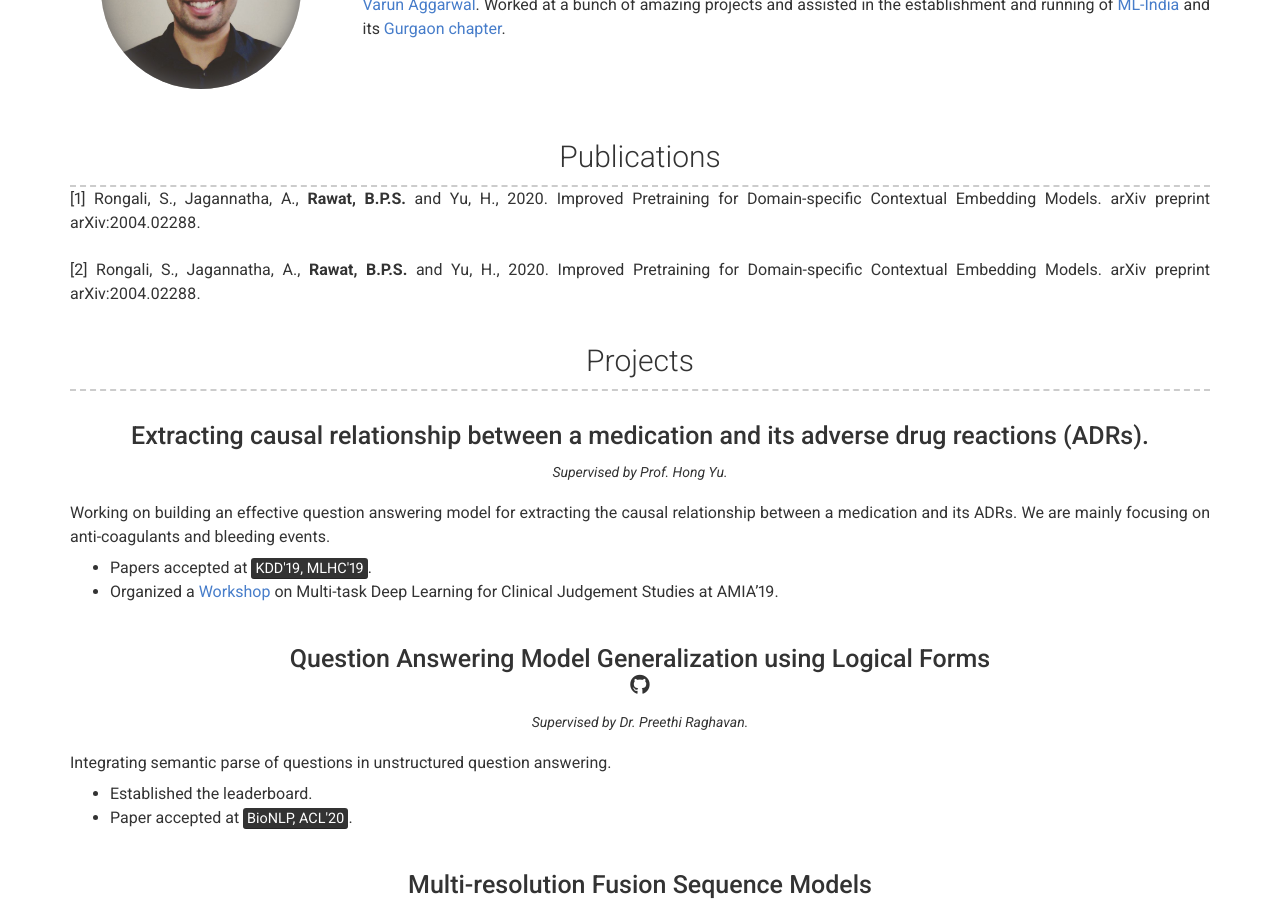
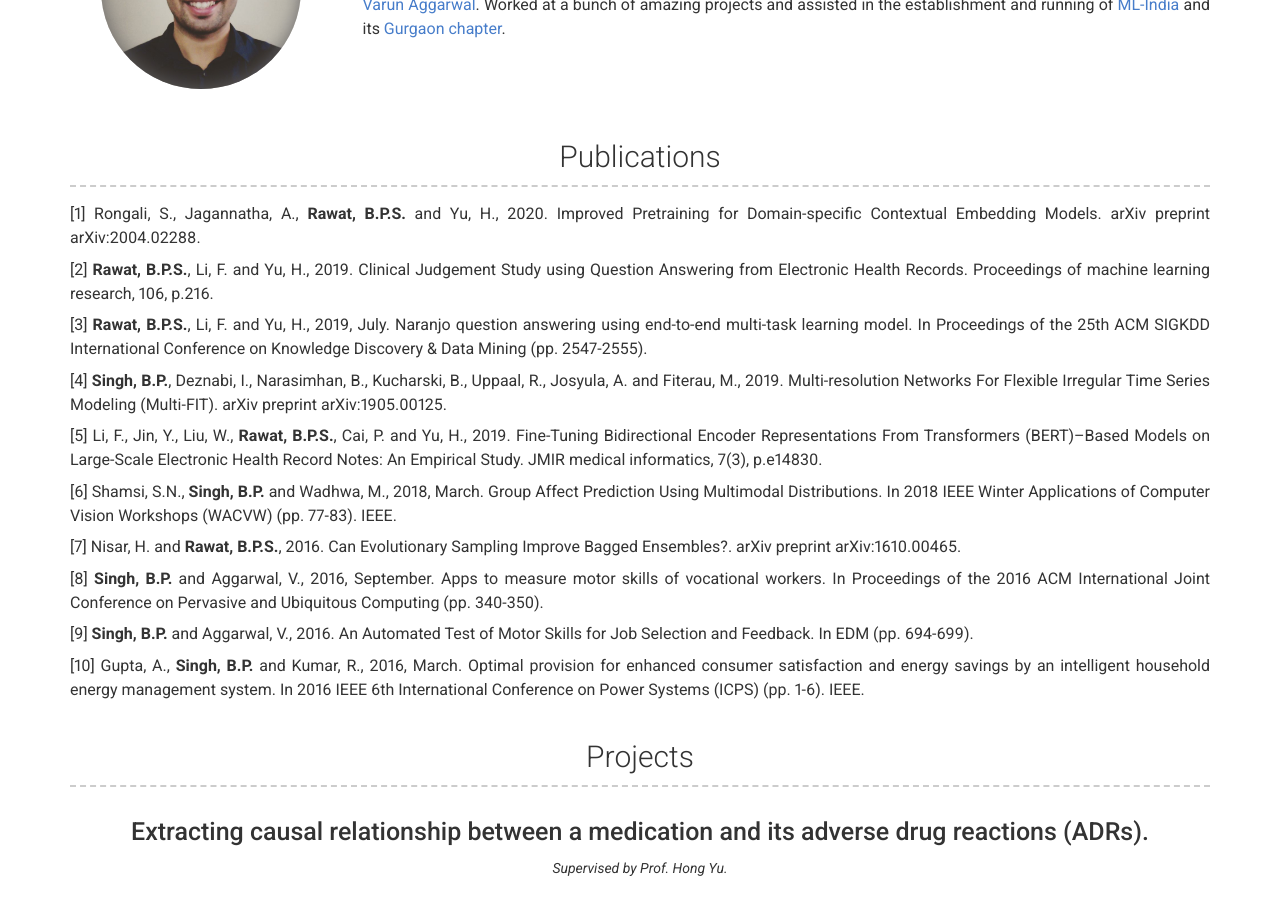
Before and after one commit to bsinghpratap/bsinghpratap.github.io, a Jekyll site: the page built from index.md, in a window 1280 px wide and 900 px high, scrolled down 413 px. Built offline with Jekyll 4.4.1, drawn with Linux system fonts in a browser that asks for light colours; nearby versions of some CDN libraries.

Commit message:
website updated

```diff
--- a/_layouts/default.html
+++ b/_layouts/default.html
@@ -18,8 +18,17 @@
 
       <div class="container projects-container">
         <h3>Publications</h3>
-        <p>[1] Rongali, S., Jagannatha, A., <b>Rawat, B.P.S.</b> and Yu, H., 2020. Improved Pretraining for Domain-specific Contextual Embedding Models. arXiv preprint arXiv:2004.02288.</p><br>
-        <p>[2] Rongali, S., Jagannatha, A., <b>Rawat, B.P.S.</b> and Yu, H., 2020. Improved Pretraining for Domain-specific Contextual Embedding Models. arXiv preprint arXiv:2004.02288.</p>
+        <br>
+        <p>[1] Rongali, S., Jagannatha, A., <b>Rawat, B.P.S.</b> and Yu, H., 2020. Improved Pretraining for Domain-specific Contextual Embedding Models. arXiv preprint arXiv:2004.02288.</p>
+        <p>[2] <b>Rawat, B.P.S.</b>, Li, F. and Yu, H., 2019. Clinical Judgement Study using Question Answering from Electronic Health Records. Proceedings of machine learning research, 106, p.216.</p>
+        <p>[3] <b>Rawat, B.P.S.</b>, Li, F. and Yu, H., 2019, July. Naranjo question answering using end-to-end multi-task learning model. In Proceedings of the 25th ACM SIGKDD International Conference on Knowledge Discovery & Data Mining (pp. 2547-2555).</p>
+        <p>[4] <b>Singh, B.P.</b>, Deznabi, I., Narasimhan, B., Kucharski, B., Uppaal, R., Josyula, A. and Fiterau, M., 2019. Multi-resolution Networks For Flexible Irregular Time Series Modeling (Multi-FIT). arXiv preprint arXiv:1905.00125.</p>
+        <p>[5] Li, F., Jin, Y., Liu, W., <b>Rawat, B.P.S.</b>, Cai, P. and Yu, H., 2019. Fine-Tuning Bidirectional Encoder Representations From Transformers (BERT)–Based Models on Large-Scale Electronic Health Record Notes: An Empirical Study. JMIR medical informatics, 7(3), p.e14830.</p>
+        <p>[6] Shamsi, S.N., <b>Singh, B.P.</b> and Wadhwa, M., 2018, March. Group Affect Prediction Using Multimodal Distributions. In 2018 IEEE Winter Applications of Computer Vision Workshops (WACVW) (pp. 77-83). IEEE.</p>
+        <p>[7] Nisar, H. and <b>Rawat, B.P.S.</b>, 2016. Can Evolutionary Sampling Improve Bagged Ensembles?. arXiv preprint arXiv:1610.00465.</p>
+        <p>[8] <b>Singh, B.P.</b> and Aggarwal, V., 2016, September. Apps to measure motor skills of vocational workers. In Proceedings of the 2016 ACM International Joint Conference on Pervasive and Ubiquitous Computing (pp. 340-350).</p>
+        <p>[9] <b>Singh, B.P.</b> and Aggarwal, V., 2016. An Automated Test of Motor Skills for Job Selection and Feedback. In EDM (pp. 694-699).</p>
+        <p>[10] Gupta, A., <b>Singh, B.P.</b> and Kumar, R., 2016, March. Optimal provision for enhanced consumer satisfaction and energy savings by an intelligent household energy management system. In 2016 IEEE 6th International Conference on Power Systems (ICPS) (pp. 1-6). IEEE.</p>
       </div>
 
 
```
